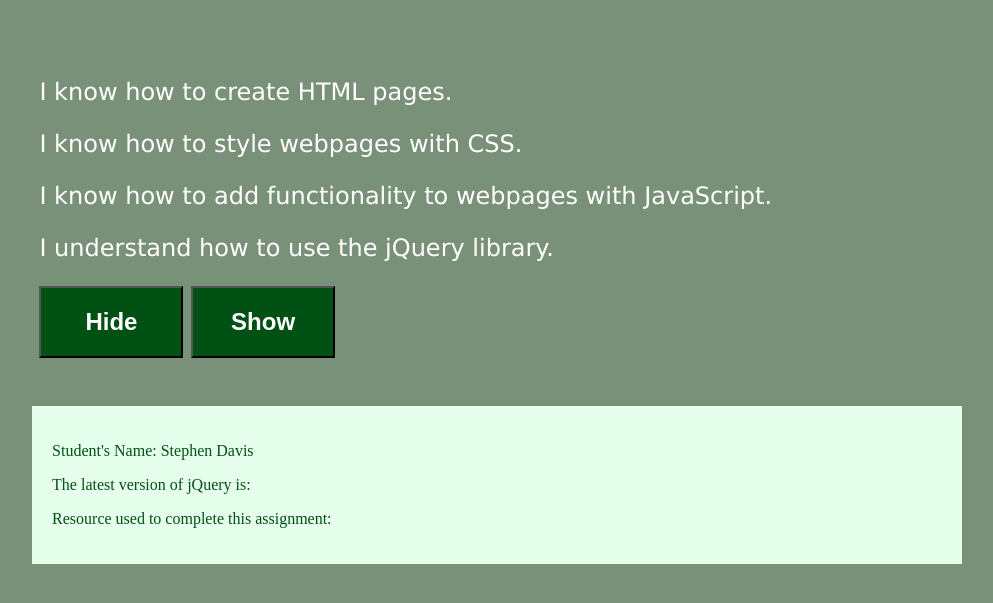
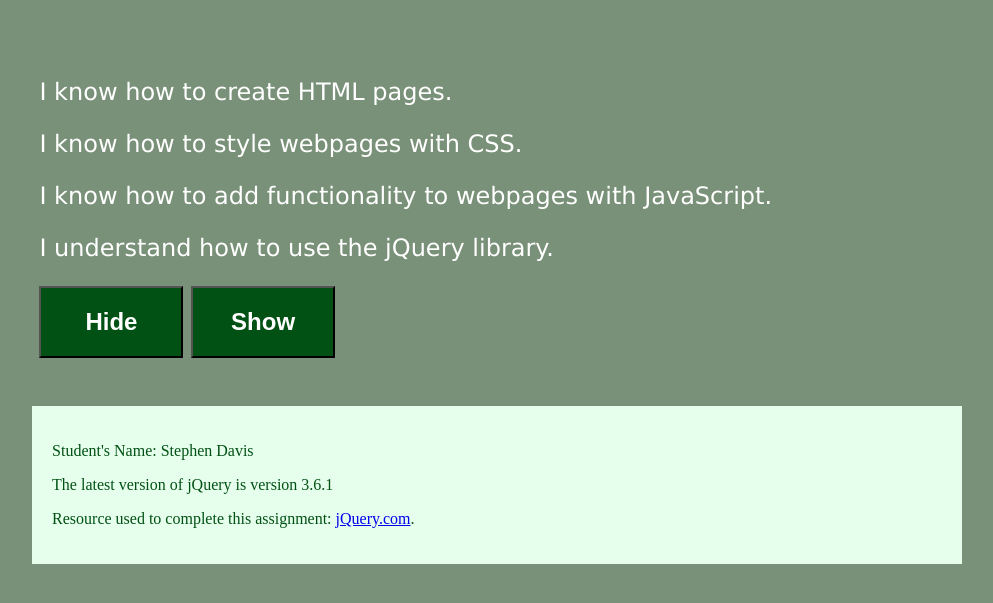
Before and after one commit to StephenADavis/Analyze-Apply-Extend-CH10, a plain HTML site: page extend/extend10.html in a window 1280 px wide. Shown: the part 93-696 px from the top of the page, without its empty margins (143-1136 px from the left). Drawn offline with nearby package versions, Linux system fonts and the light colour scheme.

Commit message:
Update extend10.html
answered questions

```diff
--- a/extend/extend10.html
+++ b/extend/extend10.html
@@ -42,8 +42,8 @@
 
         <footer>
             <p>Student's Name: Stephen Davis</p>
-            <p>The latest version of jQuery is: </p>
-            <p>Resource used to complete this assignment: </p>
+            <p>The latest version of jQuery is version 3.6.1</p>
+            <p>Resource used to complete this assignment: <a href="https://jquery.com/download/">jQuery.com</a>.</p>
         </footer>
 
 	</div>
```
